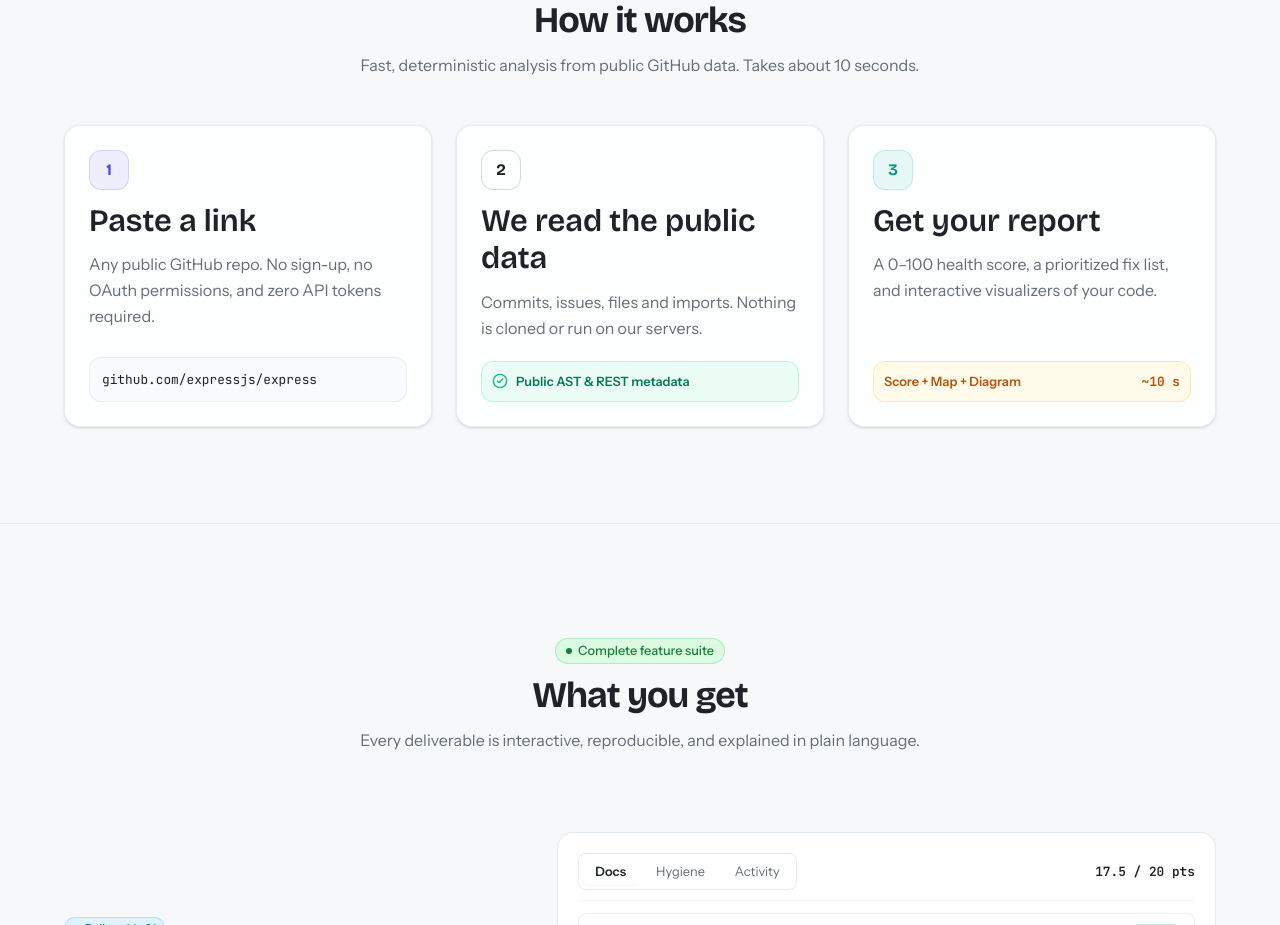
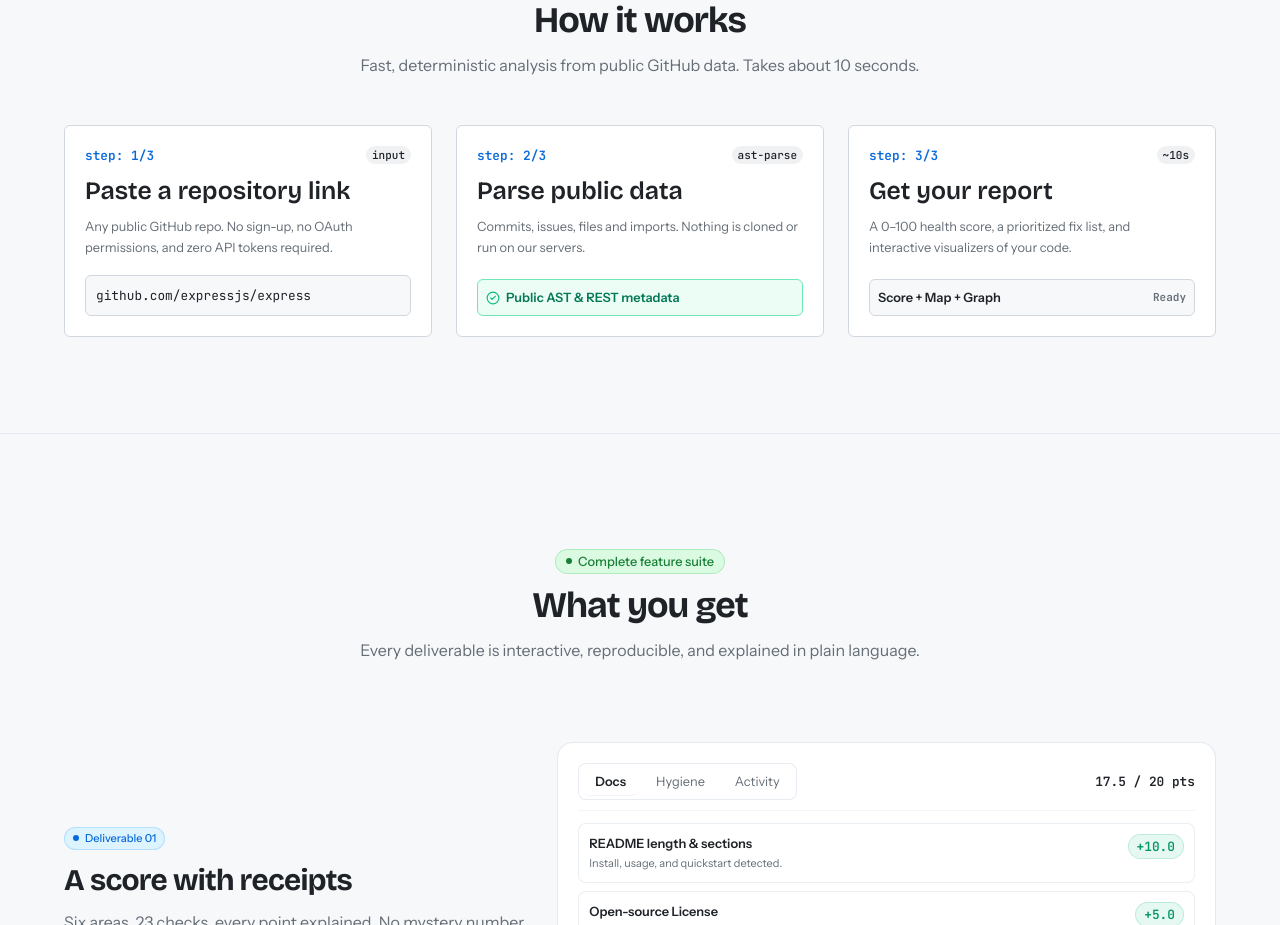
Before and after one commit to Hemacharankodhanda/repometric, a Next.js app in the folder apps/web/: page / in a window 1280 px wide. Shown: the part 1040-1965 px from the top of the page. Built offline with nearby package versions, Linux system fonts and the light colour scheme.

Commit message:
feat(landing): style How it works steps as GitHub Action workflow steps

```diff
--- a/apps/web/src/app/page.tsx
+++ b/apps/web/src/app/page.tsx
@@ -112,56 +112,59 @@ export default function HomePage() {
 
             <div className="grid grid-cols-1 md:grid-cols-3 gap-6">
               {/* Step 1 */}
-              <div className="p-6 rounded-2xl border border-slate-200/80 dark:border-slate-800/80 bg-white/80 dark:bg-slate-900/80 backdrop-blur-sm shadow-card hover:-translate-y-1 hover:shadow-card-lg transition-all duration-200 flex flex-col justify-between space-y-5">
-                <div className="space-y-3">
-                  <div className="w-10 h-10 rounded-xl bg-indigo-500/10 text-indigo-600 dark:text-indigo-400 border border-indigo-500/20 flex items-center justify-center font-display font-bold text-base">
-                    1
+              <div className="gh-box p-5 flex flex-col justify-between space-y-4 hover:border-slate-400 dark:hover:border-slate-600 transition-colors">
+                <div className="space-y-2.5">
+                  <div className="flex items-center justify-between">
+                    <span className="font-mono text-xs font-semibold text-primary">step: 1/3</span>
+                    <span className="gh-counter font-mono">input</span>
                   </div>
-                  <h3 className="font-display font-semibold text-xl text-ink">Paste a link</h3>
-                  <p className="text-sm text-ink-muted leading-relaxed">
+                  <h3 className="font-display font-semibold text-lg text-ink">Paste a repository link</h3>
+                  <p className="text-xs text-ink-muted leading-relaxed">
                     Any public GitHub repo. No sign-up, no OAuth permissions, and zero API tokens
                     required.
                   </p>
                 </div>
-                <div className="p-3 rounded-xl border border-slate-200/70 dark:border-slate-800/70 bg-slate-50 dark:bg-slate-950 font-mono text-xs text-ink truncate">
+                <div className="p-2.5 rounded-md border border-[var(--border-color)] bg-[var(--paper)] font-mono text-xs text-ink truncate">
                   github.com/expressjs/express
                 </div>
               </div>
 
               {/* Step 2 */}
-              <div className="p-6 rounded-2xl border border-slate-200/80 dark:border-slate-800/80 bg-white/80 dark:bg-slate-900/80 backdrop-blur-sm shadow-card hover:-translate-y-1 hover:shadow-card-lg transition-all duration-200 flex flex-col justify-between space-y-5">
-                <div className="space-y-3">
-                  <div className="w-10 h-10 rounded-xl bg-sky-500/10 text-sky-600 dark:text-sky-400 border border-sky-500/20 flex items-center justify-center font-display font-bold text-base">
-                    2
+              <div className="gh-box p-5 flex flex-col justify-between space-y-4 hover:border-slate-400 dark:hover:border-slate-600 transition-colors">
+                <div className="space-y-2.5">
+                  <div className="flex items-center justify-between">
+                    <span className="font-mono text-xs font-semibold text-primary">step: 2/3</span>
+                    <span className="gh-counter font-mono">ast-parse</span>
                   </div>
-                  <h3 className="font-display font-semibold text-xl text-ink">
-                    We read the public data
+                  <h3 className="font-display font-semibold text-lg text-ink">
+                    Parse public data
                   </h3>
-                  <p className="text-sm text-ink-muted leading-relaxed">
+                  <p className="text-xs text-ink-muted leading-relaxed">
                     Commits, issues, files and imports. Nothing is cloned or run on our servers.
                   </p>
                 </div>
-                <div className="flex items-center gap-2 text-xs font-semibold text-emerald-700 dark:text-emerald-300 bg-emerald-50 dark:bg-emerald-950/60 p-2.5 rounded-xl border border-emerald-200/70 dark:border-emerald-800/70">
-                  <CheckCircle2 className="w-4 h-4 shrink-0 text-emerald-500" />
+                <div className="flex items-center gap-1.5 text-xs font-semibold text-emerald-700 dark:text-emerald-400 bg-emerald-50 dark:bg-emerald-950/60 p-2 rounded-md border border-emerald-300 dark:border-emerald-800">
+                  <CheckCircle2 className="w-3.5 h-3.5 shrink-0 text-emerald-500" />
                   <span>Public AST &amp; REST metadata</span>
                 </div>
               </div>
 
               {/* Step 3 */}
-              <div className="p-6 rounded-2xl border border-slate-200/80 dark:border-slate-800/80 bg-white/80 dark:bg-slate-900/80 backdrop-blur-sm shadow-card hover:-translate-y-1 hover:shadow-card-lg transition-all duration-200 flex flex-col justify-between space-y-5">
-                <div className="space-y-3">
-                  <div className="w-10 h-10 rounded-xl bg-teal-500/10 text-teal-600 dark:text-teal-400 border border-teal-500/20 flex items-center justify-center font-display font-bold text-base">
-                    3
+              <div className="gh-box p-5 flex flex-col justify-between space-y-4 hover:border-slate-400 dark:hover:border-slate-600 transition-colors">
+                <div className="space-y-2.5">
+                  <div className="flex items-center justify-between">
+                    <span className="font-mono text-xs font-semibold text-primary">step: 3/3</span>
+                    <span className="gh-counter font-mono">~10s</span>
                   </div>
-                  <h3 className="font-display font-semibold text-xl text-ink">Get your report</h3>
-                  <p className="text-sm text-ink-muted leading-relaxed">
+                  <h3 className="font-display font-semibold text-lg text-ink">Get your report</h3>
+                  <p className="text-xs text-ink-muted leading-relaxed">
                     A 0–100 health score, a prioritized fix list, and interactive visualizers of
                     your code.
                   </p>
                 </div>
-                <div className="flex items-center justify-between text-xs font-semibold text-amber-700 dark:text-amber-300 bg-amber-50 dark:bg-amber-950/60 p-2.5 rounded-xl border border-amber-200/70 dark:border-amber-800/70">
-                  <span>Score + Map + Diagram</span>
-                  <span className="font-mono font-bold">~10 s</span>
+                <div className="flex items-center justify-between text-xs font-semibold text-ink bg-[var(--paper)] p-2 rounded-md border border-[var(--border-color)]">
+                  <span>Score + Map + Graph</span>
+                  <span className="font-mono text-[11px] text-ink-muted">Ready</span>
                 </div>
               </div>
             </div>
```
